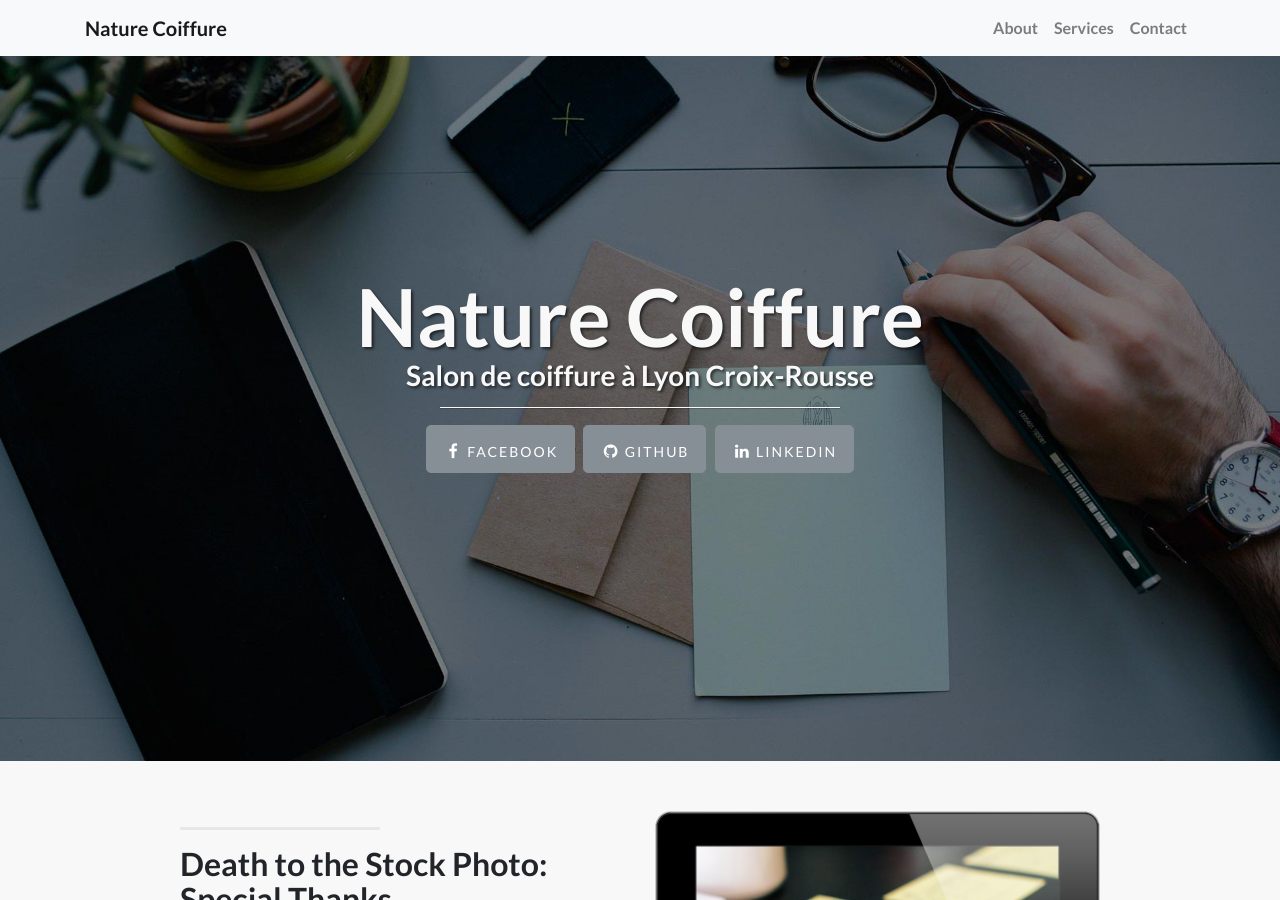
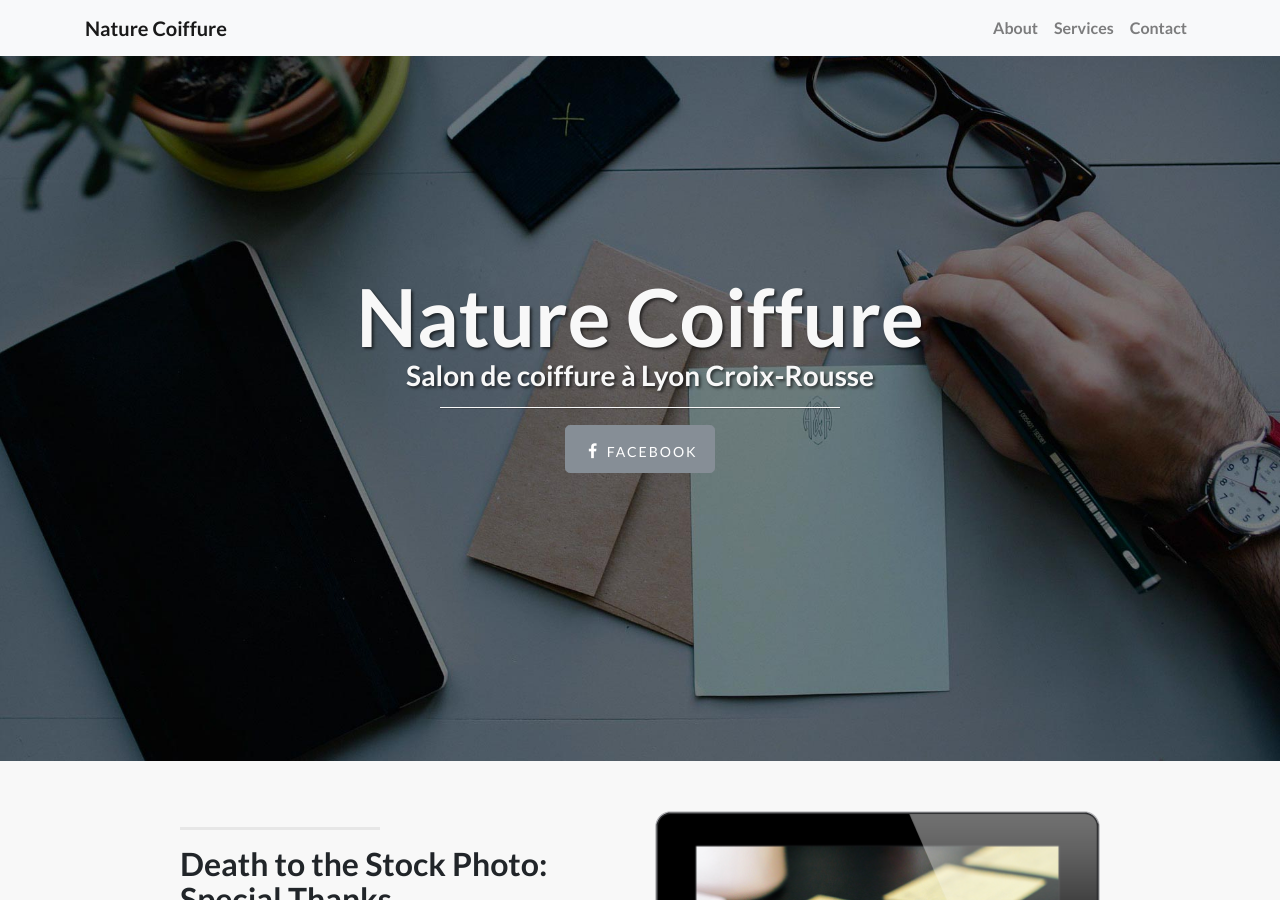
Before and after one commit to madeindjs/nature_coiffure, a Jekyll site: the page built from index.md, in a window 1280 px wide and 900 px high. Built offline with Jekyll 4.4.1, drawn with Linux system fonts in a browser that asks for light colours; nearby versions of some CDN libraries; some of the changed text lies outside the part shown.

Commit message:
Setup links

```diff
--- /dev/null
+++ b/_includes/links.html
@@ -0,0 +1,20 @@
+<ul class="list-inline intro-social-buttons">
+  <li class="list-inline-item">
+    <a href="https://www.facebook.com/Nature-Coiffure-Martine-523934734392432/" class="btn btn-secondary btn-lg">
+      <i class="fa fa-facebook fa-fw"></i>
+      <span class="network-name">Facebook</span>
+    </a>
+  </li>
+  <!-- <li class="list-inline-item">
+    <a href="#" class="btn btn-secondary btn-lg">
+      <i class="fa fa-github fa-fw"></i>
+      <span class="network-name">Github</span>
+    </a>
+  </li>
+  <li class="list-inline-item">
+    <a href="#" class="btn btn-secondary btn-lg">
+      <i class="fa fa-linkedin fa-fw"></i>
+      <span class="network-name">Linkedin</span>
+    </a>
+  </li> -->
+</ul>
--- a/_layouts/landing.html
+++ b/_layouts/landing.html
@@ -12,26 +12,7 @@
           <h1>Nature Coiffure</h1>
           <h3>Salon de coiffure à Lyon Croix-Rousse</h3>
           <hr class="intro-divider">
-          <ul class="list-inline intro-social-buttons">
-            <li class="list-inline-item">
-              <a href="#" class="btn btn-secondary btn-lg">
-                <i class="fa fa-facebook fa-fw"></i>
-                <span class="network-name">Facebook</span>
-              </a>
-            </li>
-            <li class="list-inline-item">
-              <a href="#" class="btn btn-secondary btn-lg">
-                <i class="fa fa-github fa-fw"></i>
-                <span class="network-name">Github</span>
-              </a>
-            </li>
-            <li class="list-inline-item">
-              <a href="#" class="btn btn-secondary btn-lg">
-                <i class="fa fa-linkedin fa-fw"></i>
-                <span class="network-name">Linkedin</span>
-              </a>
-            </li>
-          </ul>
+          {% include links.html %}
         </div>
       </div>
     </header>
@@ -98,26 +79,7 @@
                 <h2>Connect to Start Bootstrap:</h2>
               </div>
               <div class="col-lg-6 my-auto">
-                <ul class="list-inline banner-social-buttons">
-                  <li class="list-inline-item">
-                    <a href="#" class="btn btn-secondary btn-lg">
-                      <i class="fa fa-twitter fa-fw"></i>
-                      <span class="network-name">Twitter</span>
-                    </a>
-                  </li>
-                  <li class="list-inline-item">
-                    <a href="#" class="btn btn-secondary btn-lg">
-                      <i class="fa fa-github fa-fw"></i>
-                      <span class="network-name">Github</span>
-                    </a>
-                  </li>
-                  <li class="list-inline-item">
-                    <a href="#" class="btn btn-secondary btn-lg">
-                      <i class="fa fa-linkedin fa-fw"></i>
-                      <span class="network-name">Linkedin</span>
-                    </a>
-                  </li>
-                </ul>
+                {% include links.html %}
               </div>
             </div>
           </div>
@@ -128,7 +90,6 @@
         {% include footer.html %}
         <!-- Bootstrap core JavaScript -->
         <script src="https://cdnjs.cloudflare.com/ajax/libs/jquery/3.2.1/jquery.min.js"></script>
-        <script src="https://cdnjs.cloudflare.com/ajax/libs/popper.js/1.12.5/popper.min.js"></script>
         <script src="https://cdnjs.cloudflare.com/ajax/libs/twitter-bootstrap/3.3.7/js/bootstrap.min.js"></script>
 
       </body>
```
